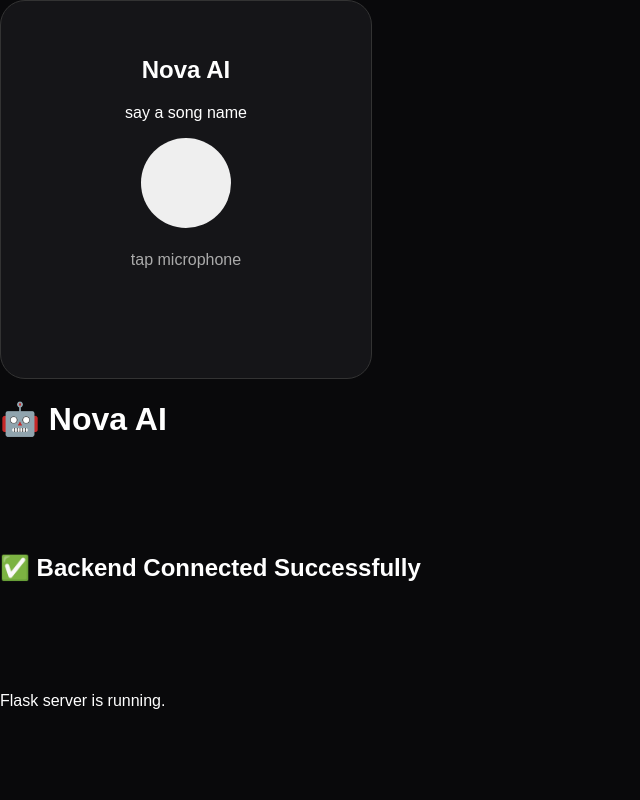
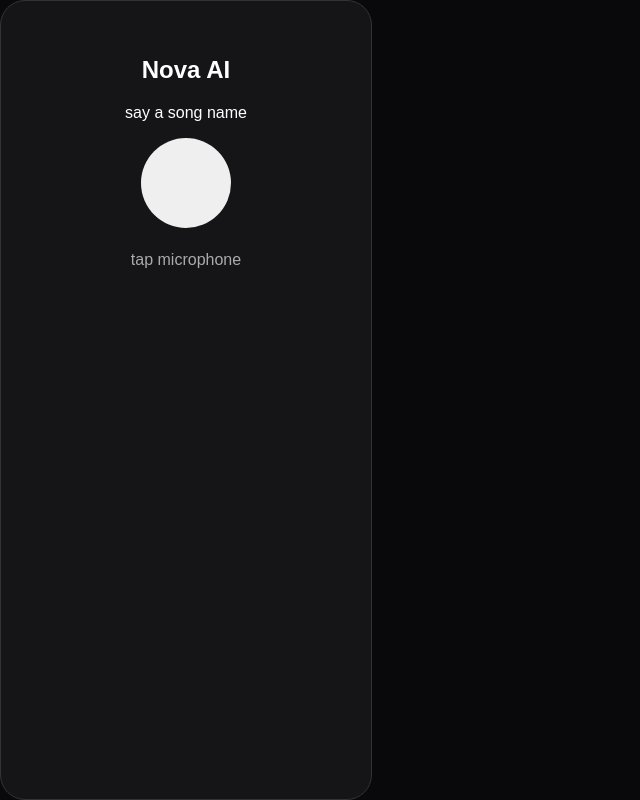
Before and after one commit to zubairofficial12221/Agent, a Flask app: page / in a window 1280 px wide. Shown: the whole page, without its empty margins (0-640 px from the left). Run offline with Flask 3, Linux system fonts and the light colour scheme.

Commit message:
Update index.html

```diff
--- a/app/templates/index.html
+++ b/app/templates/index.html
@@ -65,11 +65,7 @@
         <div id ="song" class = "song"></div>
     </div>
 
-    <h1>🤖 Nova AI</h1>
 
-    <h2>✅ Backend Connected Successfully</h2>
-
-    <p>Flask server is running.</p>
 
 </body>
 
```
